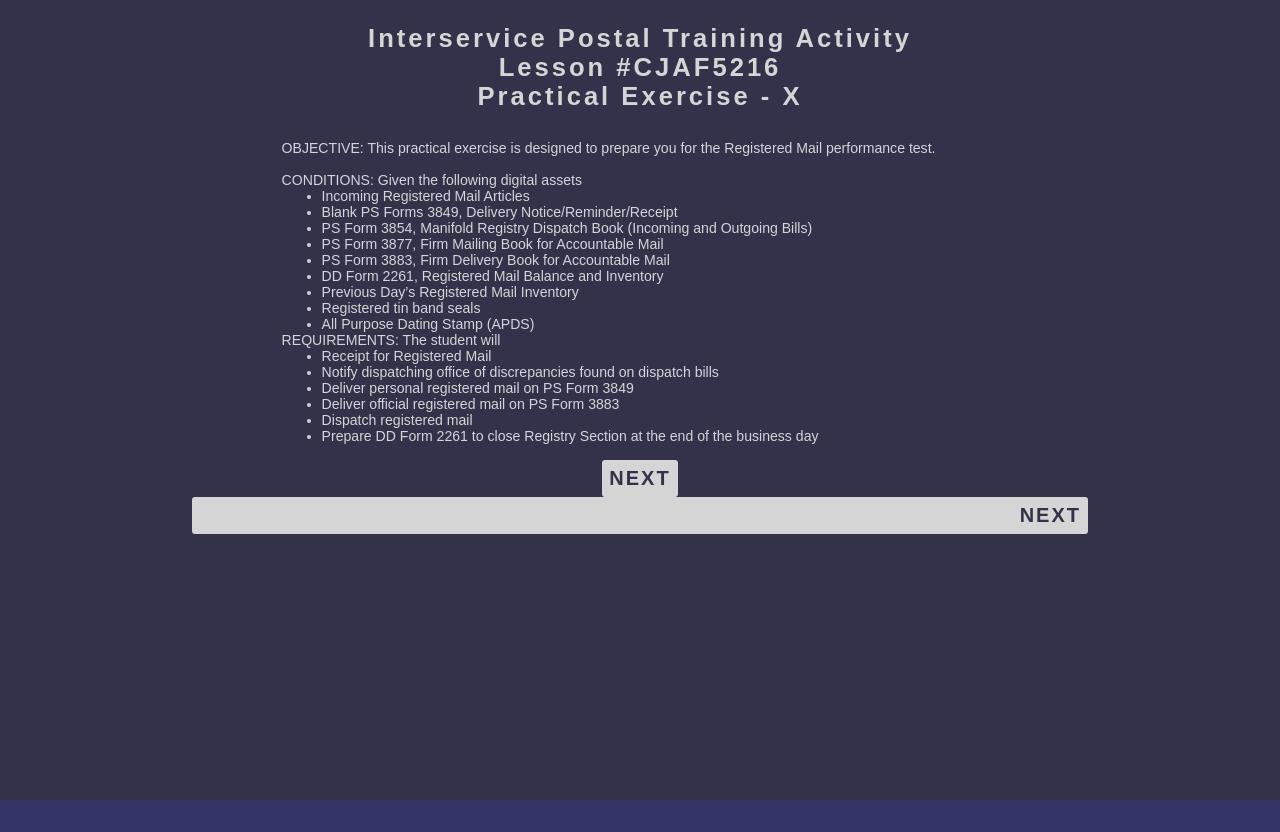
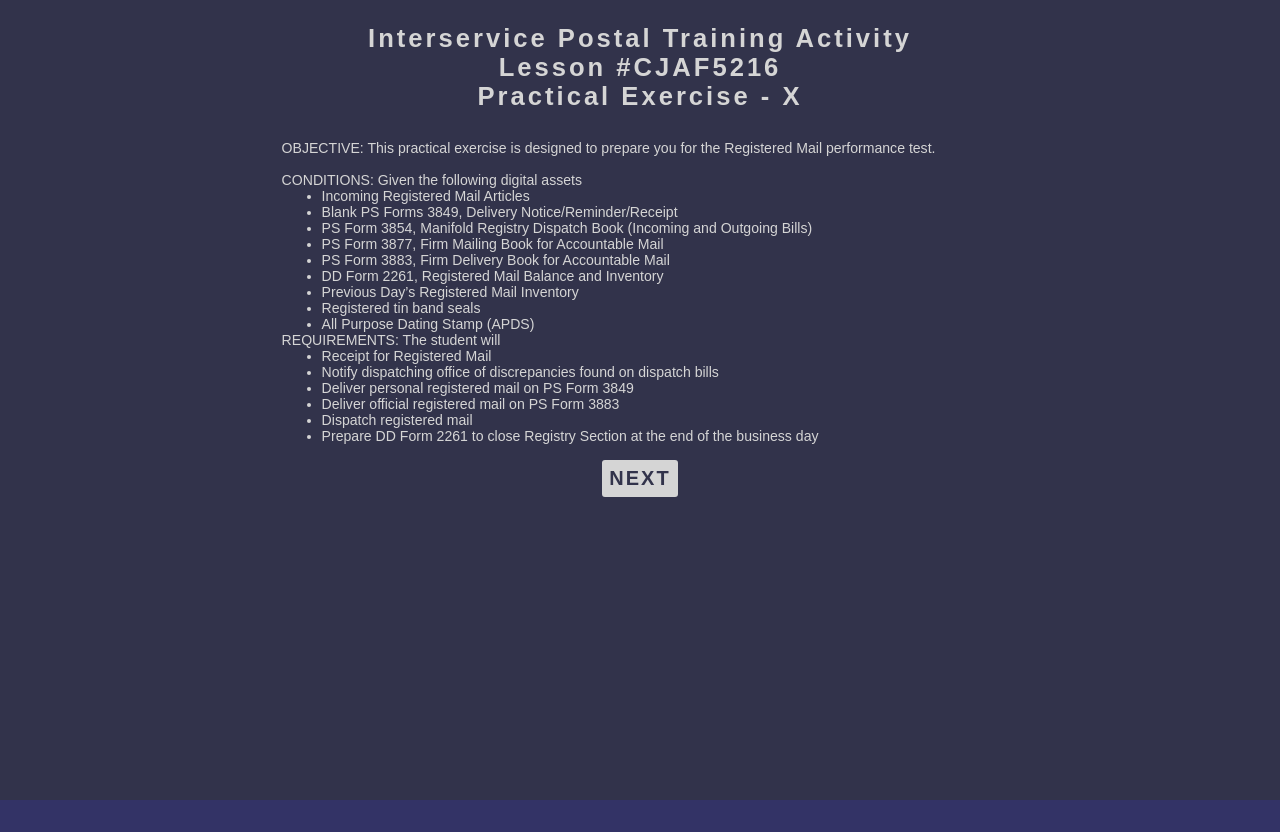
Before and after one commit to jaimitch/Postal-PEY, a Vue app: page / in a window 1280 px wide. Built offline with nearby package versions, Linux system fonts and the light colour scheme.

Commit message:
more typos

```diff
--- a/src/components/TLO.vue
+++ b/src/components/TLO.vue
@@ -32,9 +32,7 @@
             </div>
             <button class="modal-button" @click="modalPage = 2">NEXT</button>
           </div>
-          <button class="modal-button" @click="modalPage = 2">NEXT</button>
         </div>
-      </div>
       <div v-if="modalPage == 2" class="modal">
         <div class="gold">
           <span class="tlo-title">Interservice Postal Training Activity<br>
@@ -58,8 +56,8 @@
             </div>
             <button class="modal-button" @click="closeModal()">START</button>
           </div>
-          <button class="modal-button" @click="closeModal()">START</button>
         </div>
+      </div>
       </div>
 </template>
 
```
